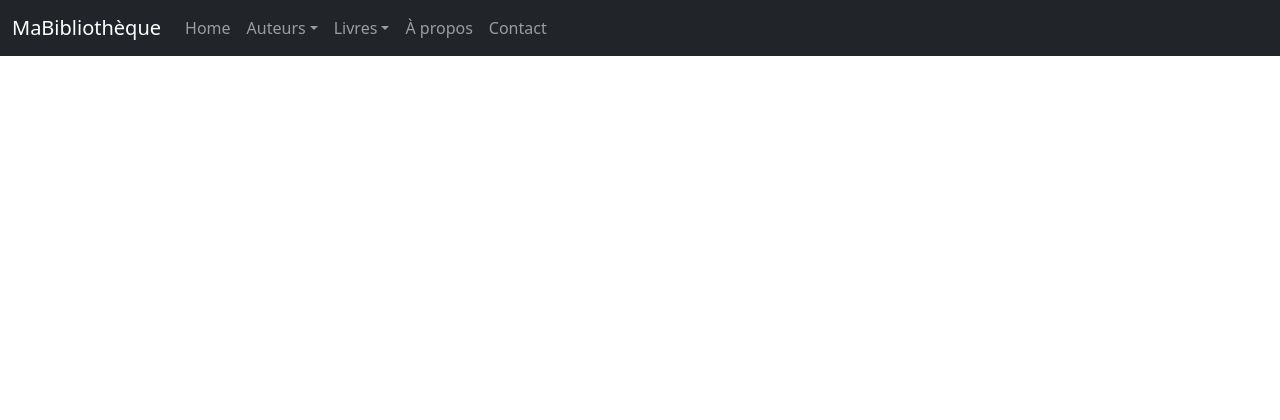
After one commit to BastienMonet/ProjetFlask-r3.01, a Flask app: page /base/ in a window 1280 px wide. The commit adds this page. Shown: the top 420 px of the page. Run offline with Flask 3, Linux system fonts and the light colour scheme.

Commit message:
commit de la semaine 4

```diff
--- a/config.py
+++ b/config.py
@@ -4,3 +4,4 @@
 SECRET_KEY = "2lzUl{$*D6#`8uXqlU."
 ABOUT = "Bienvenue sur la page à propos de Flask !"
 CONTACT = "hello ça marche !"
+BOOTSTRAP_SERVE_LOCAL = True
--- a/monApp/app.py
+++ b/monApp/app.py
@@ -1,8 +1,11 @@
 from flask import Flask
 from flask_sqlalchemy import SQLAlchemy
+from flask_bootstrap5 import Bootstrap
+
 
 app=Flask(__name__)
 
 app.config.from_object('config')
 db = SQLAlchemy()
+Bootstrap(app)
 db.init_app(app)
--- a/monApp/static/styles.css
+++ b/monApp/static/styles.css
@@ -1,3 +1,18 @@
 h1 {
     color:red;
 }
+
+td, th {
+padding: 0.5em;
+text-align: center;
+border-collapse:initial;
+border: thin solid black;
+}
+
+#main {
+    margin-top: 5em;
+}
+
+body {
+    font-family: sans-serif;
+}
--- a/monApp/templates/about.html
+++ b/monApp/templates/about.html
@@ -1,4 +1,4 @@
-{% extends "base.html" %}
+{% extends "baseMieux.html" %}
 
     {% block main %}
     <body >
--- a/monApp/templates/auteurs_list.html
+++ b/monApp/templates/auteurs_list.html
@@ -1,5 +1,4 @@
-{% extends "base.html" %}
-
+{% extends "baseMieux.html" %}
 {% block main %}
     <h1>Liste des auteurs</h1>
     <p>Nombre d'auteurs : {{ auteurs|length }}</p>
--- a/monApp/templates/base.html
+++ b/monApp/templates/base.html
@@ -1,7 +1,7 @@
 <html>
     <head>
         <title>{{title}}</title>
-        <link rel="stylesheet" href="{{ url_for ('static', filename ='style.css') }}">
+        <link rel="stylesheet" href="{{ url_for('static', filename ='styles.css') }}">
     </head>
         {% block main %} {% endblock %}
 </html >
--- /dev/null
+++ b/monApp/templates/baseMieux.html
@@ -0,0 +1,44 @@
+<html>
+    <head>
+        <meta charset="UTF-8">
+        <meta name="viewport" content="width=device-width, initial-scale=1.0">
+        <title>{% block title %}{% endblock %}</title>
+        <link rel="stylesheet" href="{{ url_for('static', filename='styles.css') }}">
+        <!-- Bootstrap CSS -->
+        <link href="https://cdn.jsdelivr.net/npm/bootstrap@5.3.0/dist/css/bootstrap.min.css" rel="stylesheet">
+    </head>
+    <body>
+    {% block navbar %}
+        <nav class="navbar navbar-expand-md navbar-dark bg-dark fixed-top">
+            <div class="container-fluid">
+                <a class="navbar-brand">MaBibliothèque</a>
+                <div class="collapse navbar-collapse" id="mainNavbar">
+                    <ul class="navbar-nav me-auto mb-2 mb-md-0">
+                        <li class="nav-item"><a class="nav-link" href="{{ url_for('index') }}">Home</a></li>
+                        <li class="nav-item dropdown">
+                            <a class="nav-link dropdown-toggle" href="{{ url_for('getAuteurs') }}" id="auteursDropdown" role="button" data-bs-toggle="dropdown" aria-expanded="false">Auteurs</a>
+                            <ul class="dropdown-menu" aria-labelledby="auteursDropdown">
+                                <li><a class="dropdown-item" href="{{ url_for('getAuteurs') }}">Liste des auteurs</a></li>
+                            </ul>
+                        </li>
+                        <li class="nav-item dropdown">
+                            <a class="nav-link dropdown-toggle" href="{{ url_for('getLivres') }}" id="livresDropdown" role="button" data-bs-toggle="dropdown" aria-expanded="false">Livres</a>
+                            <ul class="dropdown-menu" aria-labelledby="livresDropdown">
+                                <li><a class="dropdown-item" href="{{ url_for('getLivres') }}">Liste des livres</a></li>
+                            </ul>
+                        </li>
+                        <li class="nav-item"><a class="nav-link" href="{{ url_for('about') }}">À propos</a></li>
+                        <li class="nav-item"><a class="nav-link" href="{{ url_for('contact') }}">Contact</a></li>
+                    </ul>
+                </div>
+            </div>
+        </nav>{% endblock %}
+
+        {% block content %}
+        <main role="main" class="container" id="main">
+            {% block main %}{% endblock %}
+        </main> {% endblock %}
+        <!-- Bootstrap JS Bundle with Popper -->
+        <script src="https://cdn.jsdelivr.net/npm/bootstrap@5.3.0/dist/js/bootstrap.bundle.min.js"></script>
+    </body>
+</html>
--- a/monApp/templates/contact.html
+++ b/monApp/templates/contact.html
@@ -1,4 +1,4 @@
-{% extends "base.html" %}
+{% extends "baseMieux.html" %}
 
     {% block main %}
     <body >
--- a/monApp/templates/index.html
+++ b/monApp/templates/index.html
@@ -1,4 +1,4 @@
-{% extends "base.html" %}
+{% extends "baseMieux.html" %}
 
 {% block main %}
 <body >
--- a/monApp/views.py
+++ b/monApp/views.py
@@ -1,6 +1,6 @@
 from .app import app
 from flask import render_template, request
-from monApp.models import Auteur
+from monApp.models import Auteur, Livre
 
 @app.route('/')
 def helloworld() :
@@ -10,6 +10,12 @@
 def getAuteurs():
     lesAuteurs = Auteur.query.all()
     return render_template('auteurs_list.html', title="R3.01 Dev Web avec Flask", auteurs=lesAuteurs)
+
+@app.route('/livres/')
+def getLivres():
+    lesLivre = Livre.query.all()
+    return render_template('livres_list.html', title="R3.01 Dev Web avec Flask, les livres", livres=lesLivre)
+
 
 @app.route("/about/")
 def about() :
@@ -31,5 +37,13 @@
         param_name = request.args.get('name')
     return render_template("index.html",title="R3.01 Dev Web avec Flask",name=param_name)
 
+
+
+@app.route('/base/')
+def base():
+    return render_template("baseMieux.html")
+
+
+
 if __name__== "__main__" :
     app.run()
```
Also changed, not shown: monApp/templates/livres_list.html (added, +33 -0 lines), README.md, monApp.db.
